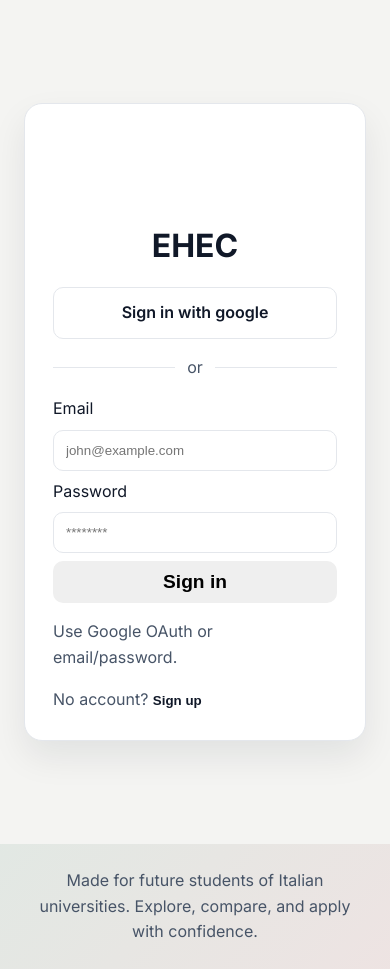
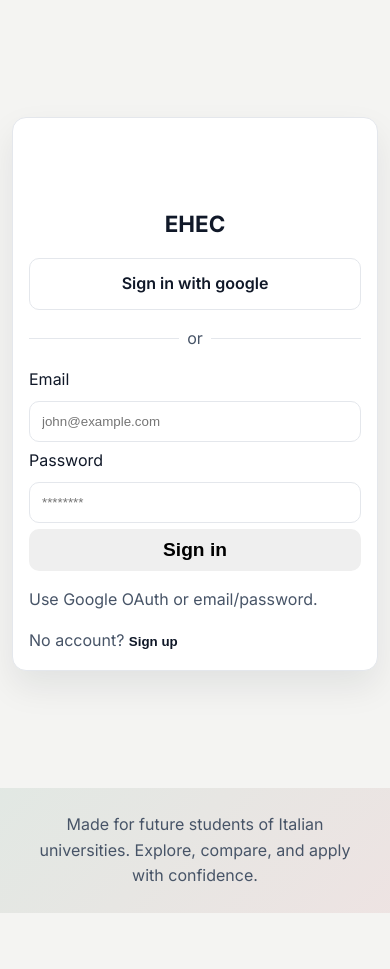
Before and after one commit to sachin0021/EHECCourseFinder, a website: page index.html in a window 390 px wide. After the commit the page ends 913 px from the top, so only its background shows below. Drawn offline with Linux system fonts and the light colour scheme; no server answers.

Commit message:
Make auth form responsive and adjust card proportions

```diff
--- a/styles.css
+++ b/styles.css
@@ -320,26 +320,26 @@ main {
 }
 
 .auth-screen {
-  min-height: 100vh;
+  min-height: calc(100vh - 96px);
   display: grid;
   place-items: center;
-  padding: 24px;
+  padding: 16px 20px;
 }
 
 .auth-card {
-  width: min(480px, 100%);
+  width: min(560px, 100%);
   background: #fff;
   border: 1px solid var(--border);
   border-radius: 16px;
-  padding: 24px;
+  padding: 18px 24px;
   box-shadow: var(--card-shadow);
   display: grid;
-  gap: 12px;
+  gap: 10px;
 }
 
 .auth-form {
   display: grid;
-  gap: 8px;
+  gap: 6px;
 }
 
 .auth-form input {
@@ -374,8 +374,8 @@ main {
 }
 
 .auth-logo {
-  width: 72px;
-  height: 72px;
+  width: 56px;
+  height: 56px;
   margin: 0 auto;
   border-radius: 999px;
   border: 6px solid #fff;
@@ -386,7 +386,7 @@ main {
 
 .auth-title {
   text-align: center;
-  font-size: 2rem;
+  font-size: 1.55rem;
 }
 
 .google-button {
@@ -415,11 +415,43 @@ main {
 
 .auth-submit {
   width: 100%;
-  padding: 12px;
+  padding: 10px;
   border-radius: 10px;
   border: 0;
   font-size: 2rem;
   font-weight: 600;
+}
+
+@media (max-width: 900px) {
+  .auth-screen {
+    min-height: calc(100vh - 72px);
+    padding: 14px 16px;
+  }
+
+  .auth-card {
+    width: min(620px, 100%);
+  }
+}
+
+@media (max-width: 640px) {
+  .auth-screen {
+    min-height: calc(100vh - 56px);
+    padding: 12px;
+  }
+
+  .auth-card {
+    width: 100%;
+    padding: 16px;
+    border-radius: 14px;
+  }
+
+  .auth-title {
+    font-size: 1.4rem;
+  }
+
+  .auth-divider {
+    gap: 8px;
+  }
 }
 
 .auth-toggle-text { color: #c3c7cf; }
```
